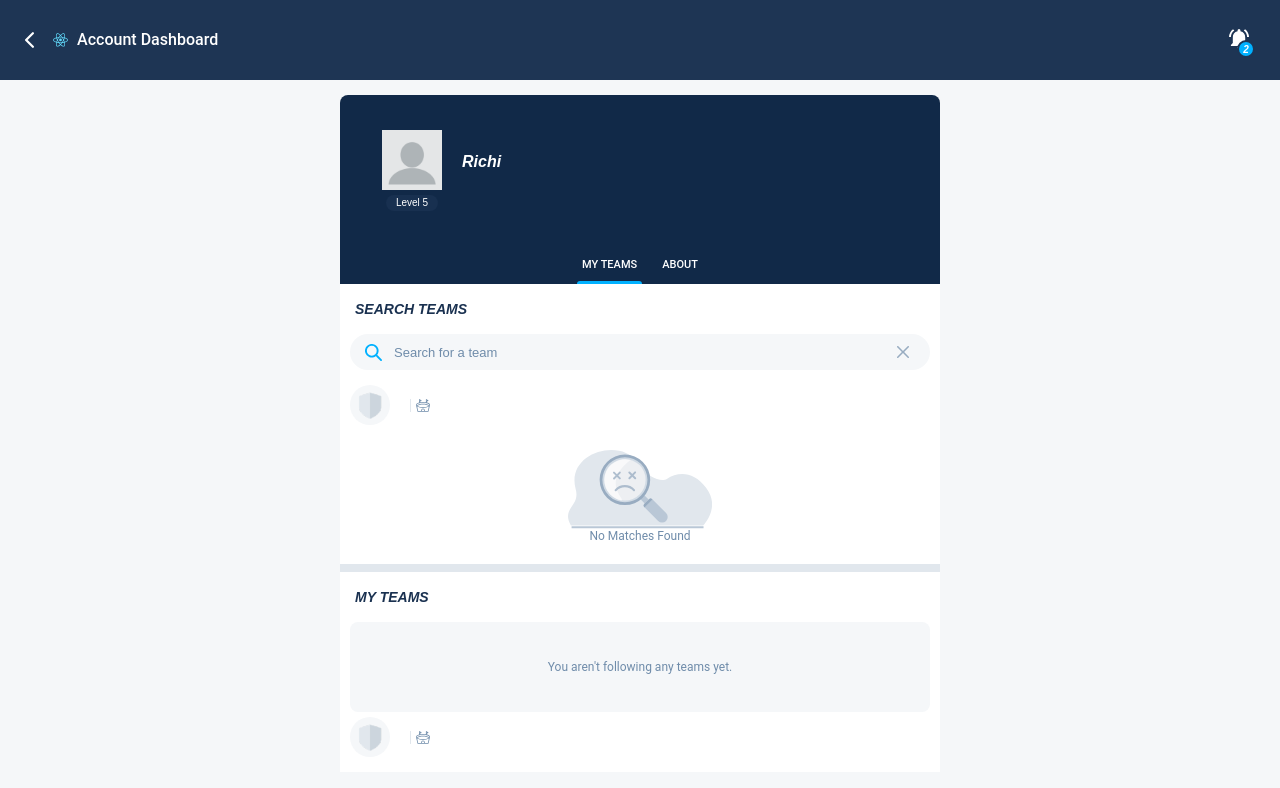
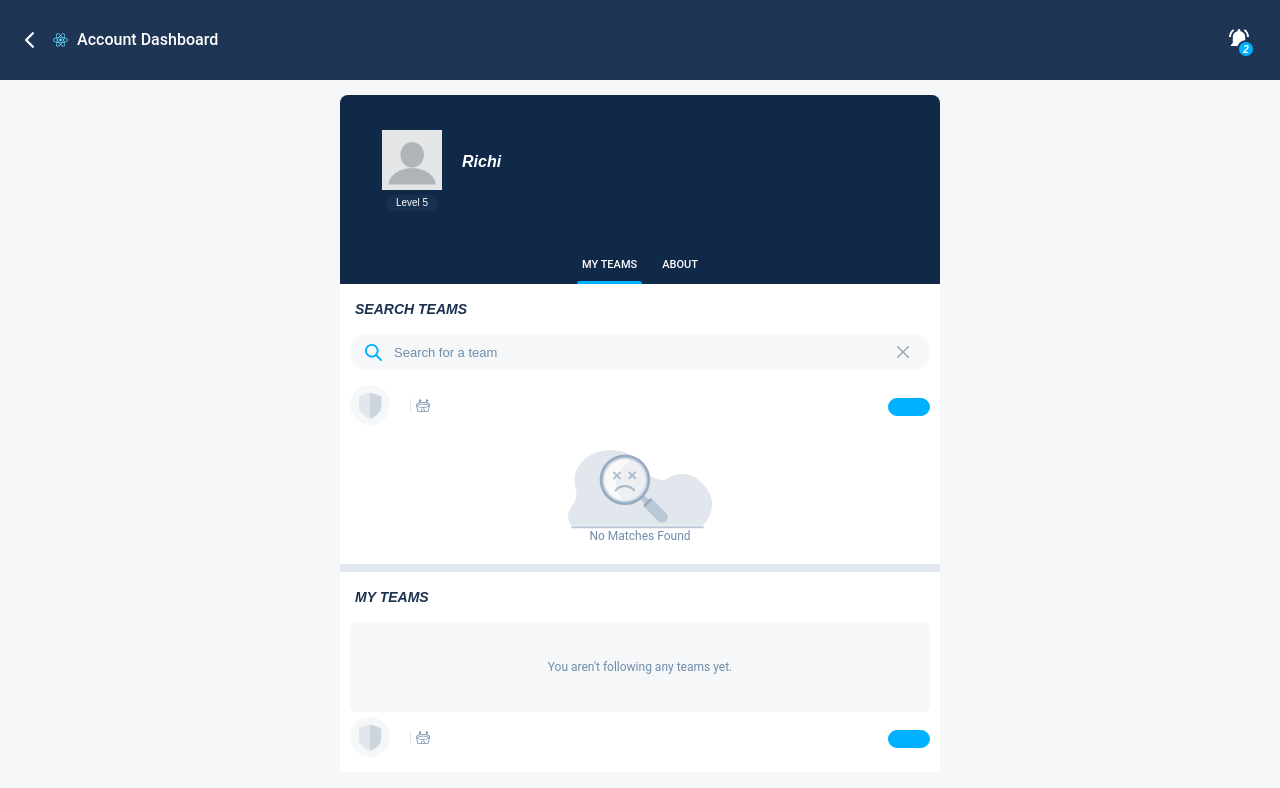
Before and after one commit to pixaily/account-dashboard-react, a React (Create React App) app: page / in a window 1280 px wide. Shown: the top 788 px of the page. Built offline with nearby package versions, Linux system fonts and the light colour scheme.

Commit message:
Account Dashboard - Add styles for Base Button

```diff
--- a/src/components/base-elements/base-button/BaseButton.js
+++ b/src/components/base-elements/base-button/BaseButton.js
@@ -1,4 +1,6 @@
 import { memo } from 'react';
+
+import './BaseButton.scss'
 
 function BaseButton({ mode, type, path, className, label, labelClasses, children, ...props }) {
 
--- a/src/components/base-elements/base-button/BaseButton.scss
+++ b/src/components/base-elements/base-button/BaseButton.scss
@@ -1,4 +1,5 @@
-@import url('./../../../assets/styles/utils.scss');
+// @import url('./../../../assets/styles/utils.scss');
+@import './../../../assets/styles/utils.scss';
 
 .button {
   font-size: 12px;
```
